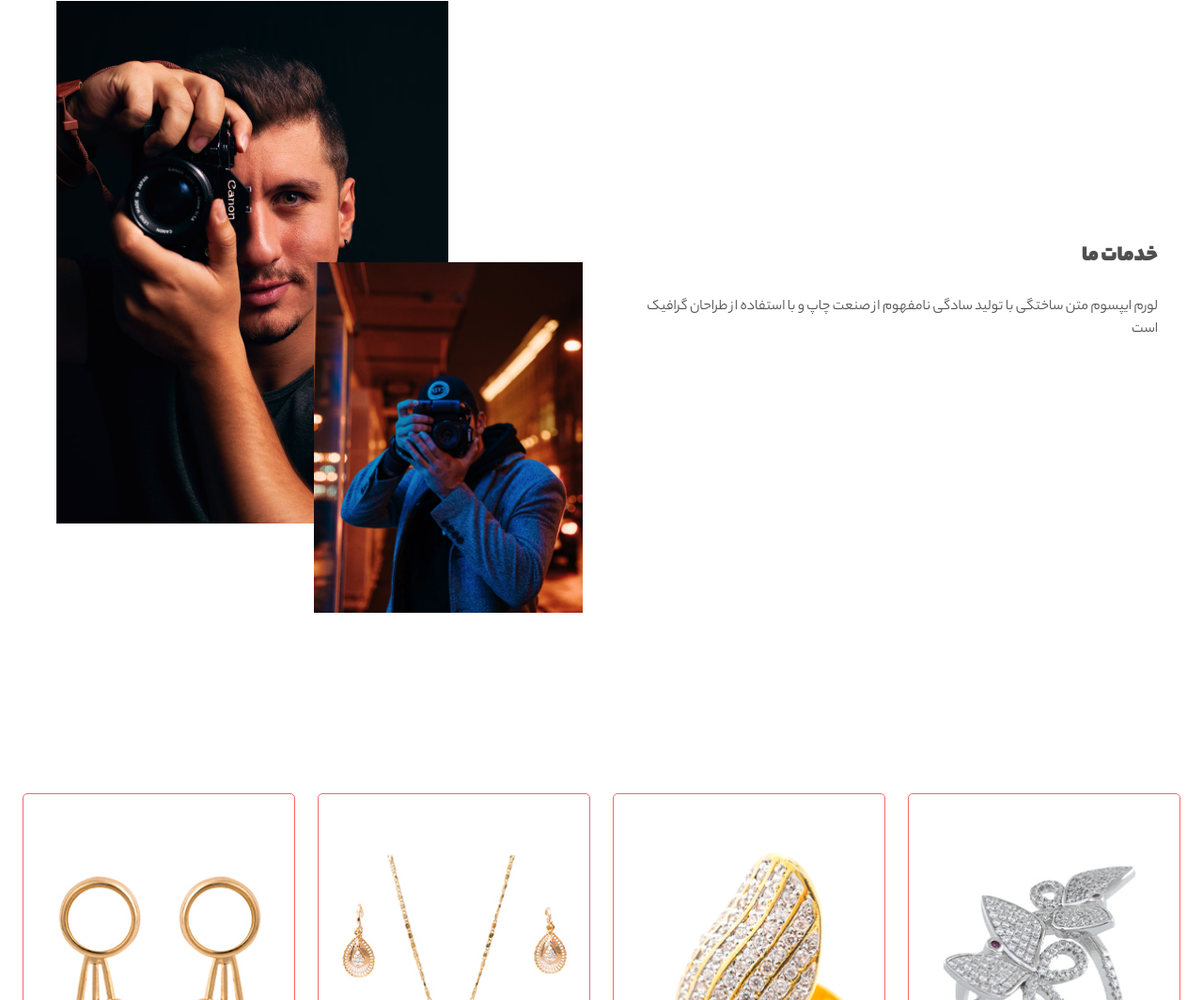
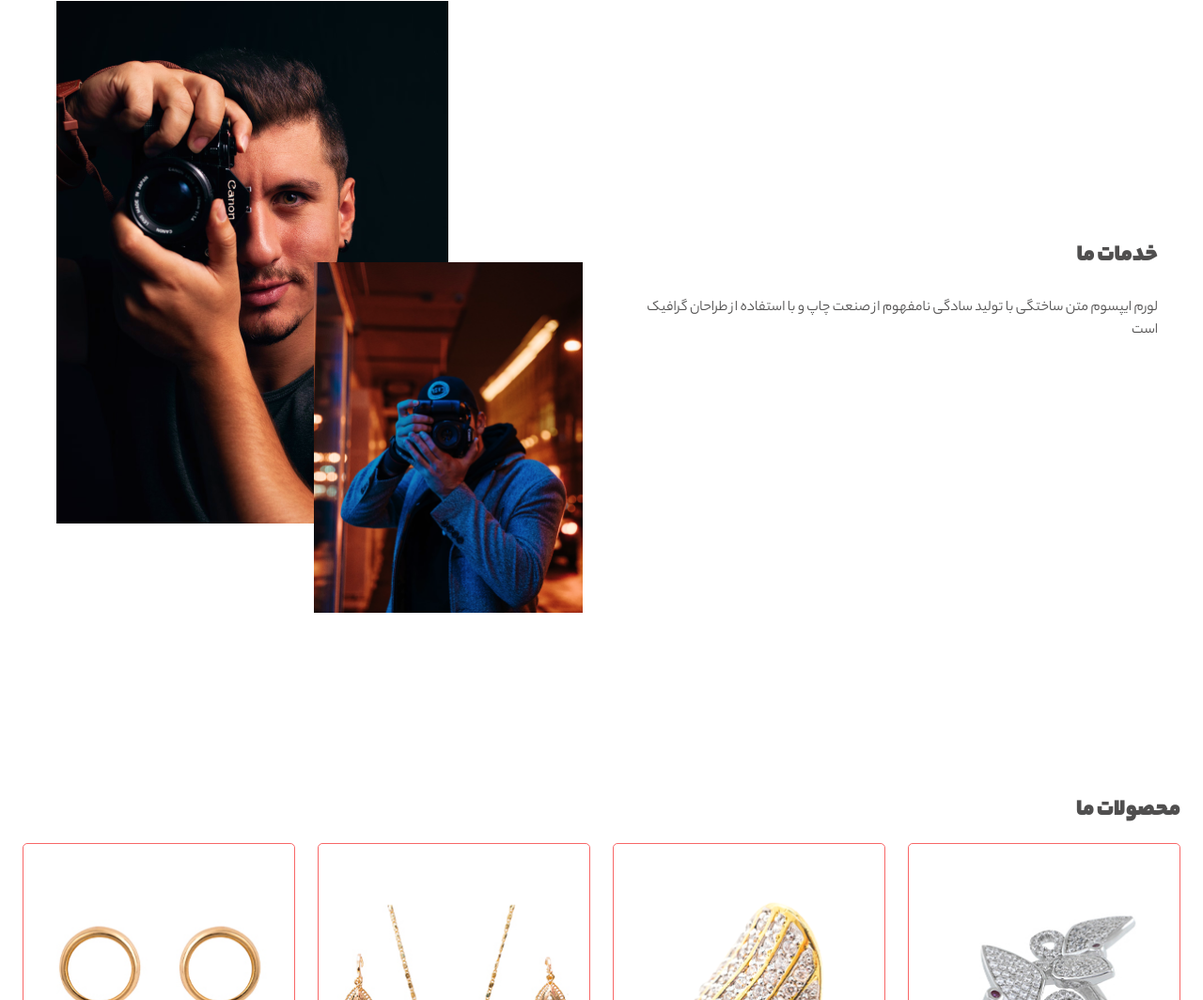
Before and after one commit to springtofigh/beauty-salon, a plain HTML site: page index.html in a window 1280 px wide. Shown: the part 1736-2800 px from the top of the page at 94% size. Drawn offline with nearby package versions, Linux system fonts and the light colour scheme; files whose address does not match are found by name.

Commit message:
section title styles add

```diff
--- a/css/style.css
+++ b/css/style.css
@@ -106,6 +106,11 @@ i {
 
 .section {
     padding-block: var(--section-spacing);
+}
+
+.section-title {
+    font-size: var(--font-size-sm);
+    margin-bottom: 15px;
 }
 
 /* === NAVBAR === */
--- a/index.html
+++ b/index.html
@@ -161,6 +161,10 @@
 
                 <!-- PRODUCTS SECTION -->
                 <section class="products section" id="products">
+                    <div>
+                        <h2 class="section-title">
+                            محصولات ما
+                        </h2>
                         <div class="products-container">
                             <div class="product-card swiper">
                                 <div class="swiper-wrapper">
@@ -251,11 +255,12 @@
                                 </div>
                             </div>
                         </div>
+                    </div>
                 </section>
 
     </main>
 
-        <!-- Start footer -->
+        <!-- FOOTER -->
         <footer class="footer">
             <div class="footer-container">
                 <div class="footer-container-inner">
```
Lines whose indentation alone changed are shown as unchanged.
